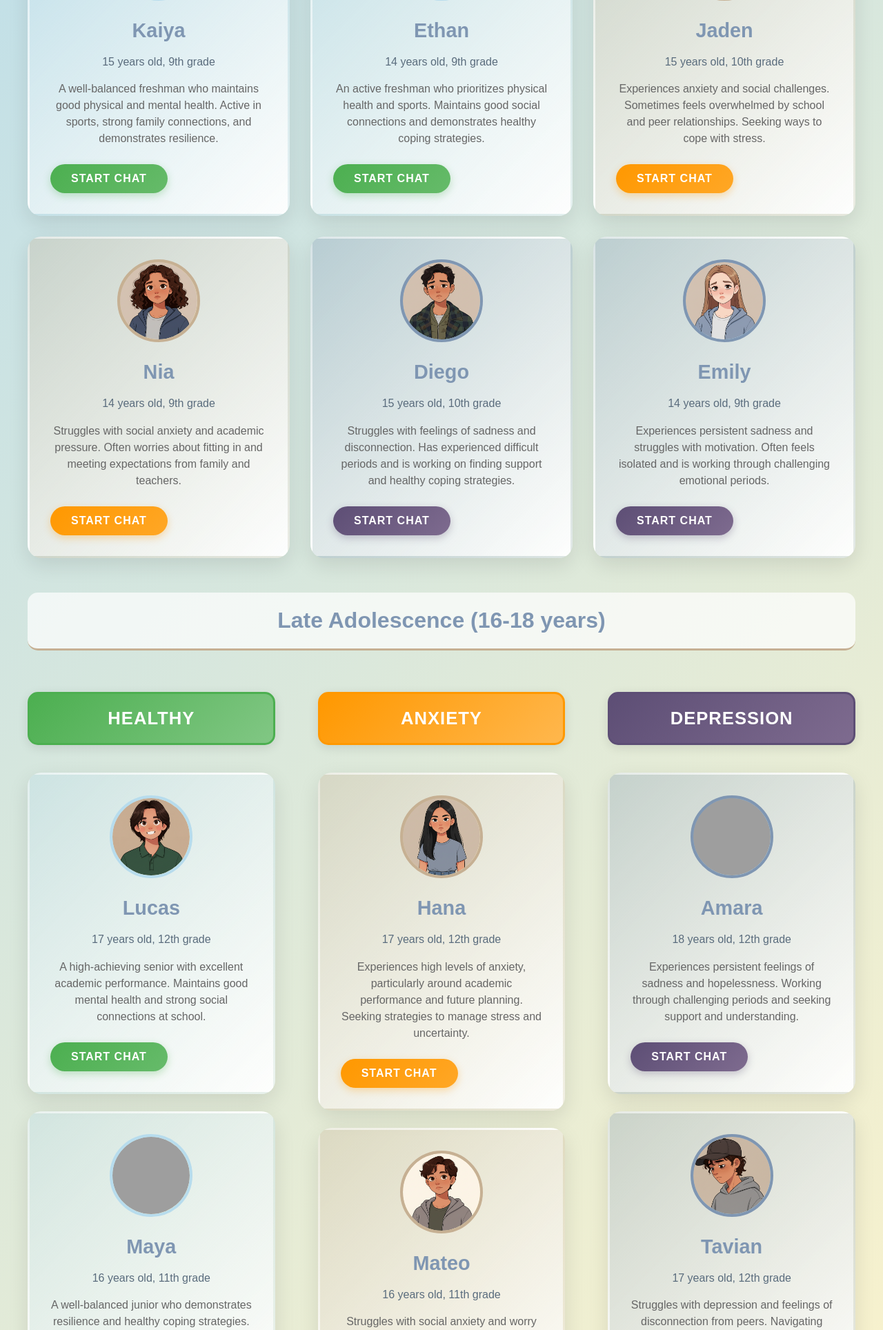
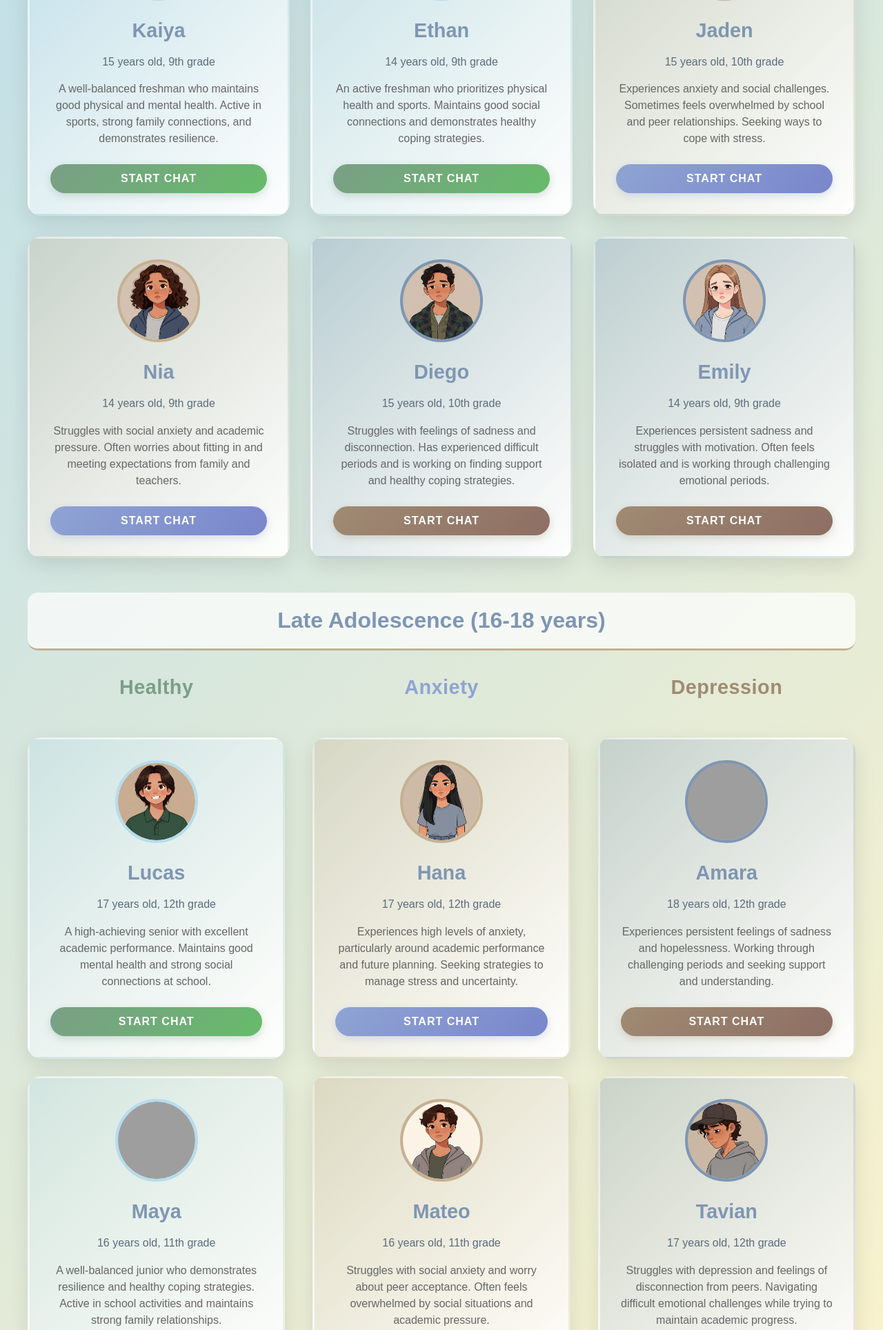
Before and after one commit to Adaptivedesign-AI/rag-chat-adolescents, a Flask app: page / in a window 1280 px wide. Shown: the part 767-2695 px from the top of the page at 69% size. Run offline with Flask 3, Linux system fonts and the light colour scheme; grey boxes are pictures that could not be loaded.

Commit message:
Update style.css

```diff
--- a/static/css/style.css
+++ b/static/css/style.css
@@ -1,67 +1,37 @@
-/* Mental Health Category Layout - Updated for Horizontal Cards */
+/* Mental Health Category Layout - Exactly matching the design */
 .mental-health-categories {
     display: grid;
-    grid-template-columns: 1fr 2px 1fr 2px 1fr;
-    gap: 30px;
+    grid-template-columns: 1fr 1fr 1fr;
+    gap: 40px;
     width: 100%;
-    align-items: start;
-}
-
-/* Vertical dividers between categories */
-.mental-health-categories::before,
-.mental-health-categories::after {
-    content: '';
-    grid-column: 2;
-    width: 2px;
-    height: 100%;
-    background: linear-gradient(to bottom, transparent, #ccc 20%, #ccc 80%, transparent);
-    justify-self: center;
-}
-
-.mental-health-categories::after {
-    grid-column: 4;
 }
 
 .category-column {
     display: flex;
     flex-direction: column;
-    gap: 20px;
+    gap: 25px;
 }
-
-.category-column:nth-child(1) { grid-column: 1; }
-.category-column:nth-child(2) { grid-column: 3; }
-.category-column:nth-child(3) { grid-column: 5; }
 
 .category-title {
     text-align: center;
-    font-size: 1.6rem;
+    font-size: 1.8rem;
     font-weight: bold;
-    padding: 15px 20px;
-    border-radius: 15px;
-    margin-bottom: 20px;
-    text-transform: uppercase;
-    letter-spacing: 1px;
-    box-shadow: 0 4px 15px rgba(0,0,0,0.1);
-    position: relative;
-    overflow: hidden;
+    padding: 0;
+    margin-bottom: 25px;
+    text-transform: capitalize;
+    letter-spacing: 0.5px;
 }
 
 .healthy-title {
-    background: linear-gradient(135deg, #4CAF50, #81C784);
-    color: white;
-    border: 3px solid #4CAF50;
+    color: #7B9E87;
 }
 
 .anxiety-title {
-    background: linear-gradient(135deg, #FF9800, #FFB74D);
-    color: white;
-    border: 3px solid #FF9800;
+    color: #8FA4D3;
 }
 
 .depression-title {
-    background: linear-gradient(135deg, #5D4E75, #7E6B8F);
-    color: white;
-    border: 3px solid #5D4E75;
+    color: #A08B73;
 }
 
 .category-twins {
@@ -186,109 +119,89 @@
 }
 
 .twin-name {
-    font-size: 1.8rem;
+    font-size: 1.6rem;
     font-weight: bold;
     color: #2C3E50;
     margin-bottom: 5px;
 }
 
 .twin-age {
-    font-size: 1rem;
-    color: #7F8C8D;
+    font-size: 0.95rem;
+    color: #5D6D7E;
     font-weight: 500;
-    margin-bottom: 10px;
+    margin-bottom: 12px;
 }
 
 .twin-description {
-    font-size: 0.95rem;
-    color: #5D6D7E;
-    line-height: 1.5;
-    margin-bottom: 20px;
-    flex-grow: 1;
+    font-size: 0.9rem;
+    color: #34495E;
+    line-height: 1.4;
 }
 
+/* Start Chat Button - Full width at bottom */
 .start-chat-btn {
-    align-self: flex-start;
-    background: linear-gradient(135deg, #34495E, #5D6D7E);
-    color: white;
+    width: 100%;
     border: none;
-    padding: 12px 24px;
-    border-radius: 25px;
-    font-size: 0.9rem;
+    padding: 14px 20px;
+    border-radius: 20px;
+    font-size: 0.95rem;
     font-weight: bold;
     cursor: pointer;
     transition: all 0.3s ease;
     text-transform: uppercase;
     letter-spacing: 1px;
-    box-shadow: 0 4px 12px rgba(52, 73, 94, 0.3);
+    color: white;
+    margin-top: auto;
 }
 
-.start-chat-btn:hover {
-    background: linear-gradient(135deg, #2C3E50, #34495E);
-    transform: translateY(-2px);
-    box-shadow: 0 6px 16px rgba(52, 73, 94, 0.4);
-}
-
-/* Category-specific button colors */
+/* Button colors matching the design */
 .healthy .start-chat-btn {
-    background: linear-gradient(135deg, #4CAF50, #66BB6A);
-    box-shadow: 0 4px 12px rgba(76, 175, 80, 0.3);
+    background: linear-gradient(135deg, #7B9E87, #66BB6A);
+    box-shadow: 0 4px 12px rgba(123, 158, 135, 0.3);
 }
 
 .healthy .start-chat-btn:hover {
-    background: linear-gradient(135deg, #388E3C, #4CAF50);
-    box-shadow: 0 6px 16px rgba(76, 175, 80, 0.4);
+    background: linear-gradient(135deg, #6A8A75, #57A05A);
+    transform: translateY(-2px);
+    box-shadow: 0 6px 16px rgba(123, 158, 135, 0.4);
 }
 
 .anxiety .start-chat-btn {
-    background: linear-gradient(135deg, #FF9800, #FFA726);
-    box-shadow: 0 4px 12px rgba(255, 152, 0, 0.3);
+    background: linear-gradient(135deg, #8FA4D3, #7986CB);
+    box-shadow: 0 4px 12px rgba(143, 164, 211, 0.3);
 }
 
 .anxiety .start-chat-btn:hover {
-    background: linear-gradient(135deg, #F57C00, #FF9800);
-    box-shadow: 0 6px 16px rgba(255, 152, 0, 0.4);
+    background: linear-gradient(135deg, #7C91C4, #6573C3);
+    transform: translateY(-2px);
+    box-shadow: 0 6px 16px rgba(143, 164, 211, 0.4);
 }
 
 .depression .start-chat-btn {
-    background: linear-gradient(135deg, #5D4E75, #7E6B8F);
-    box-shadow: 0 4px 12px rgba(93, 78, 117, 0.3);
+    background: linear-gradient(135deg, #A08B73, #8D6E63);
+    box-shadow: 0 4px 12px rgba(160, 139, 115, 0.3);
 }
 
 .depression .start-chat-btn:hover {
-    background: linear-gradient(135deg, #4A3D5C, #5D4E75);
-    box-shadow: 0 6px 16px rgba(93, 78, 117, 0.4);
+    background: linear-gradient(135deg, #8E7B66, #795548);
+    transform: translateY(-2px);
+    box-shadow: 0 6px 16px rgba(160, 139, 115, 0.4);
 }
 
-/* Remove the old twin-card styles since we're using horizontal cards */
+/* Remove old styles */
 .twin-card {
     display: none;
 }
 
-/* Responsive design for the new horizontal layout */
-@media (max-width: 1200px) {
+/* Responsive design */
+@media (max-width: 1024px) {
     .mental-health-categories {
         grid-template-columns: 1fr;
         gap: 40px;
     }
 
-    .mental-health-categories::before,
-    .mental-health-categories::after {
-        display: none;
-    }
-
-    .category-column {
-        gap: 20px;
-    }
-
-    .category-column:nth-child(1),
-    .category-column:nth-child(2),
-    .category-column:nth-child(3) {
-        grid-column: 1;
-    }
-
     .twin-card-horizontal {
-        min-height: 160px;
+        min-height: 180px;
         padding: 20px;
     }
 
```
Also changed, not shown: other parts of static/css/style.css (+36 -81 lines).
